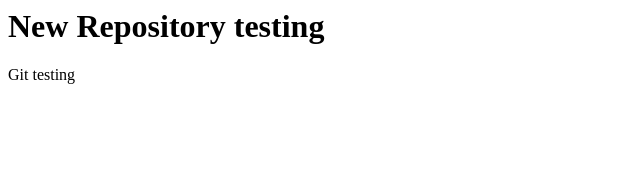
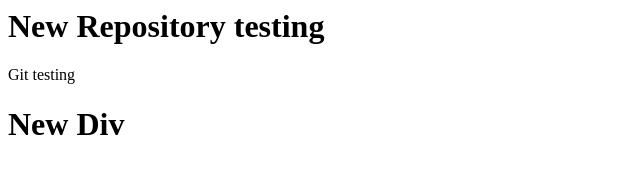
Before and after one commit to san4verma/NewRepo, a plain HTML site: page index.html in a window 1280 px wide. Shown: the whole page, without its empty margins (0-640 px from the left). Drawn offline with Linux system fonts and the light colour scheme.

Commit message:
new brach testing

```diff
--- a/index.html
+++ b/index.html
@@ -1,2 +1,6 @@
 <h1> New Repository testing</h1>
 <p> Git testing </p>
+<div class="pk">
+  <h1> New Div</h1>
+
+</div>
```
